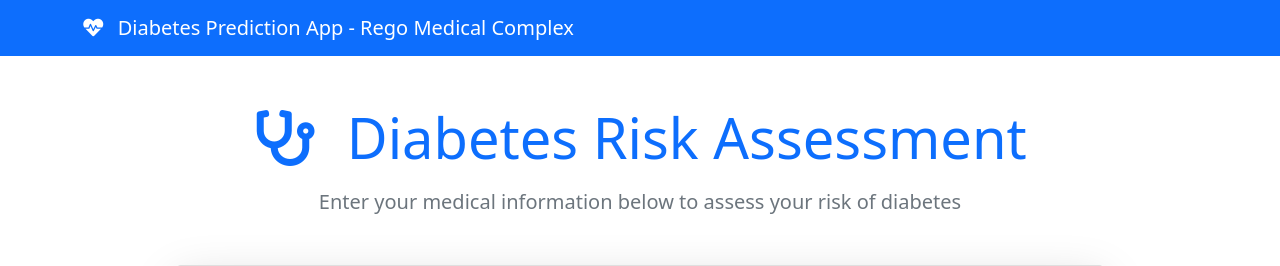
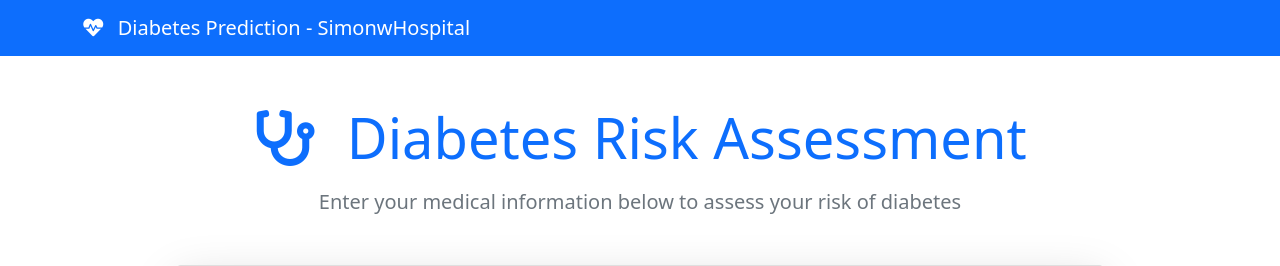
Before and after one commit to simonwoja/Rego-Hos, a Flask app: page / in a window 1280 px wide. Shown: the top 266 px of the page. Run offline with Flask 3, Linux system fonts and the light colour scheme.

Commit message:
Update index.html

```diff
--- a/templates/index.html
+++ b/templates/index.html
@@ -14,7 +14,7 @@
         <div class="container">
             <a class="navbar-brand" href="/">
                 <i class="fas fa-heartbeat me-2"></i>
-                Diabetes Prediction App - Rego Medical Complex
+                Diabetes Prediction - SimonwHospital
             </a>
         </div>
     </nav>
@@ -188,4 +188,5 @@
     <script src="https://cdn.jsdelivr.net/npm/bootstrap@5.1.3/dist/js/bootstrap.bundle.min.js"></script>
     <script src="{{ url_for('static', filename='js/script.js') }}"></script>
 </body>
+
 </html>
```
